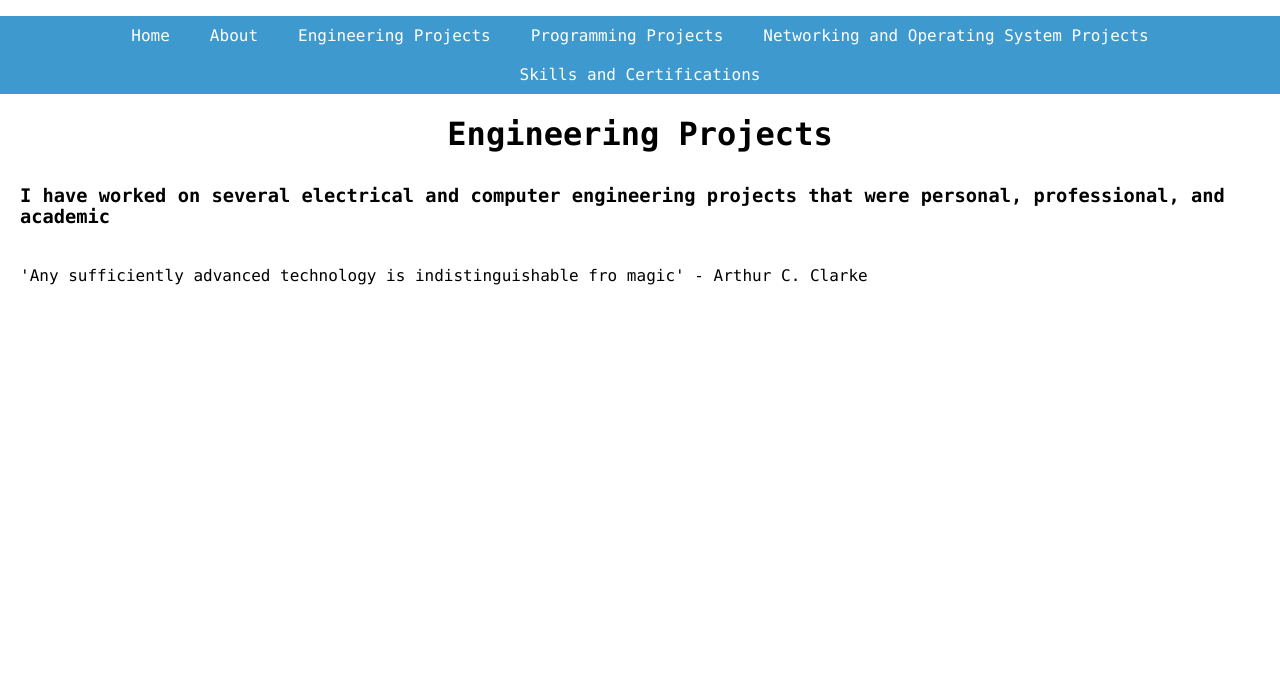
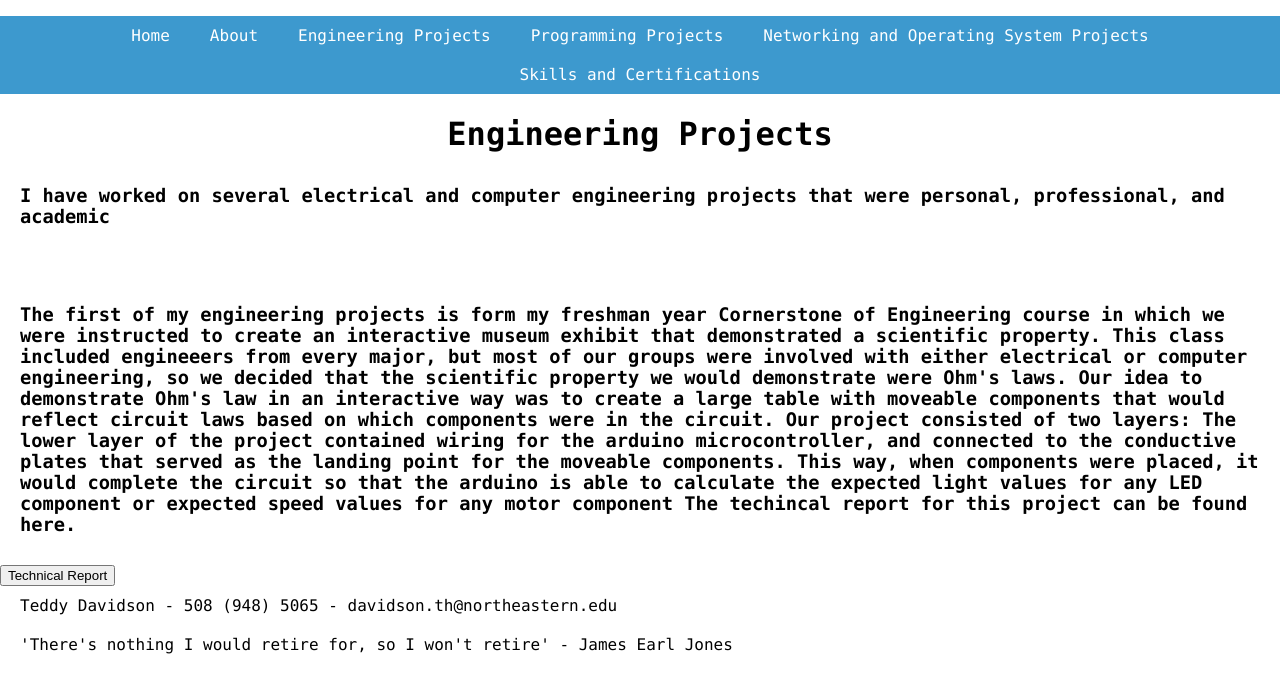
Before and after one commit to davidsonth/teddyadavidson, a React (Create React App) app: page /engineering in a window 1280 px wide. Shown: the top 692 px of the page. Built offline with nearby package versions, Linux system fonts and the light colour scheme.

Commit message:
added download for technical report

```diff
--- a/src/App.tsx
+++ b/src/App.tsx
@@ -10,6 +10,7 @@ import Networking from './pages/Networking';
 import Programming from './pages/Programming';
 import Skills from './pages/Skills';
 import QuotesGenerator from './QuotesGenerator';
+import ContactMe from './pages/ContactMe';
 
 function App() {
   return (
@@ -24,6 +25,7 @@ function App() {
         <Route path='/skills' element={<Skills />} />
       </Routes>
       <div>
+        <ContactMe />
         <QuotesGenerator />
       </div>
     </Router>
--- a/src/QuotesGenerator.tsx
+++ b/src/QuotesGenerator.tsx
@@ -27,17 +27,13 @@ const quotes = ["'Practice? We're talking about practice?' - Allen Iverson",
                 "'Besides love and sympathy, animals exhibit other qualities connected with the social instincts which in us would be called moral' - Charles Darwin",
                 "'I like the cold weather. It means you get work done' - Noam Chomsky",
                 "'Knowing you have a good backup long snapper allows you to sleep good at night' - Bill Belichick",
-                "'Developer, answers please?' - The Beginner's Guide",
+                "'Developers, answers please?' - The Beginner's Guide",
                 "'I won't change my mind because I'm an American. I won't change my mind on anything, regardless of the facts that are set out before me. I'm dug in, and I'll never change' - Mac, It's Always Sunny in Philadelphia",
                 "'I belive virtually everything I read, and I think that is what makes me more of a selective human than someone who doesn't believe anything' - Spinal Tap",
-                "'No good can come of criminals with access to hat-making machinery' - West of Loathing",
                 "'Life is too short to play or listen to Free Bird' - Isaac Brock",
                 "'I find it funny how people from Boston and New York hate each other because of pro teams' - Julian Casablancas",
                 "'There's nothing I would retire for, so I won't retire' - James Earl Jones",
-                "'We will make electricity so cheap that only the rich will burn candles' - Thomas Edison",
-                "'Any sufficiently advanced technology is indistinguishable fro magic' - Arthur C. Clarke",
-                "'Our scientific power has outrun our spiritual power. We have guided missiles and misguided men' - Martin Luther King Jr",
-                "'Let's get on our knees and pray. I don't know to whom. Is there a patron saint of ballistics yet?' - Adam Savage, Mythbusters",
+                "'Any sufficiently advanced technology is indistinguishable from magic' - Arthur C. Clarke",
                 "'If you can walk away from a landing, it's a good landing. If you use the airplane the next day, it's an outstanding landing' - Chuck Yaeger",
                 "'Leave the atom alone' - E.Y. Harburg",
                 "'If you do not change direction, you may end up where you were heading' - Lao Tzu",
--- a/src/pages/About.tsx
+++ b/src/pages/About.tsx
@@ -4,7 +4,11 @@ const About = () => {
     return (
     <div>
         <h1 className='title'>About this site</h1>
-        <h3 className='body'>This website was created in early 2023</h3>
+        <h3 className='body'>This website is a NodeTS React project and is hosted on a webserver that I rent.
+
+        I originally liked the idea of having a webpage, as I appreciated Web 1.0 asthetics and the idea of having an internet presence beyond social media.
+
+        It also has skill building and professional applications to have a website, and so I decided to construct this personal webpage. </h3>
     </div>
     );
 }
--- /dev/null
+++ b/src/pages/ContactMe.tsx
@@ -0,0 +1,11 @@
+
+
+const ContactMe = () => {
+    return (
+        <div className="quote">
+            Teddy Davidson - 508 (948) 5065 - davidson.th@northeastern.edu
+        </div>
+    )
+}
+
+export default ContactMe;
--- a/src/pages/Engineering.tsx
+++ b/src/pages/Engineering.tsx
@@ -1,10 +1,42 @@
 import React from 'react';
 import './Pages.css'
+import './download.pdf'
+
+const downloadTxtFile = () => {
+    fetch('./download.pdf')
+			.then(response => {
+				response.blob().then(blob => {
+					let url = window.URL.createObjectURL(blob);
+					let a = document.createElement('a');
+					a.href = url;
+					a.download = 'download.pdf';
+					a.click();
+                })
+            });
+}
+
 const Engineering = () => {
     return (
     <div>
         <h1 className='title'>Engineering Projects</h1>
         <h3 className='body'>I have worked on several electrical and computer engineering projects that were personal, professional, and academic</h3>
+        <br />
+        <h3 className='body'>
+            The first of my engineering projects is form my freshman year Cornerstone of Engineering course in which we were instructed to
+            create an interactive museum exhibit that demonstrated a scientific property. This class included engineeers from every major, but most of our groups
+            were involved with either electrical or computer engineering, so we decided that the scientific property we would demonstrate were Ohm's laws.
+            Our idea to demonstrate Ohm's law in an interactive way was to create a large table with moveable components that would reflect circuit laws based on which components
+            were in the circuit.
+
+            Our project consisted of two layers: The lower layer of the project contained wiring for the arduino microcontroller, and connected to the conductive plates that served
+            as the landing point for the moveable components. This way, when components were placed, it would complete the circuit so that the arduino is able to calculate the
+            expected light values for any LED component or expected speed values for any motor component
+
+            The techincal report for this project can be found here.
+        </h3>
+        <button id="downloadTechReport" onClick={downloadTxtFile} value="download">
+            Technical Report
+        </button>
     </div>
     );
 }
```
Also changed, not shown: 1 other file (tests, documents, lock files or other folders).
